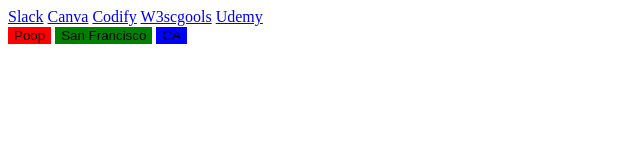
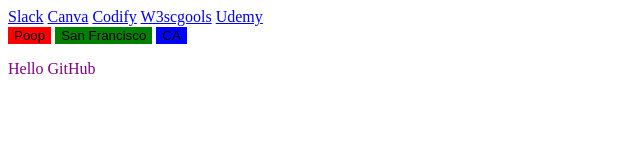
Before and after one commit to mdelbianco9/classwork, a plain HTML site: page index.html in a window 1280 px wide. Shown: the whole page, without its empty margins (0-640 px from the left). Drawn offline with Linux system fonts and the light colour scheme.

Commit message:
second commit

```diff
--- a/CSS/main.css
+++ b/CSS/main.css
@@ -28,3 +28,7 @@ button.blue {
 	background-color: blue;
 	border: none;
 }
+
+p {
+	color: purple;
+}
--- a/index.html
+++ b/index.html
@@ -19,5 +19,7 @@
   <button class="green" type="button">San Francisco</button>
   <button class="blue" type="button">CA</button>
 
+  <p>Hello GitHub</p>
+
   </body>
 </html>
```
